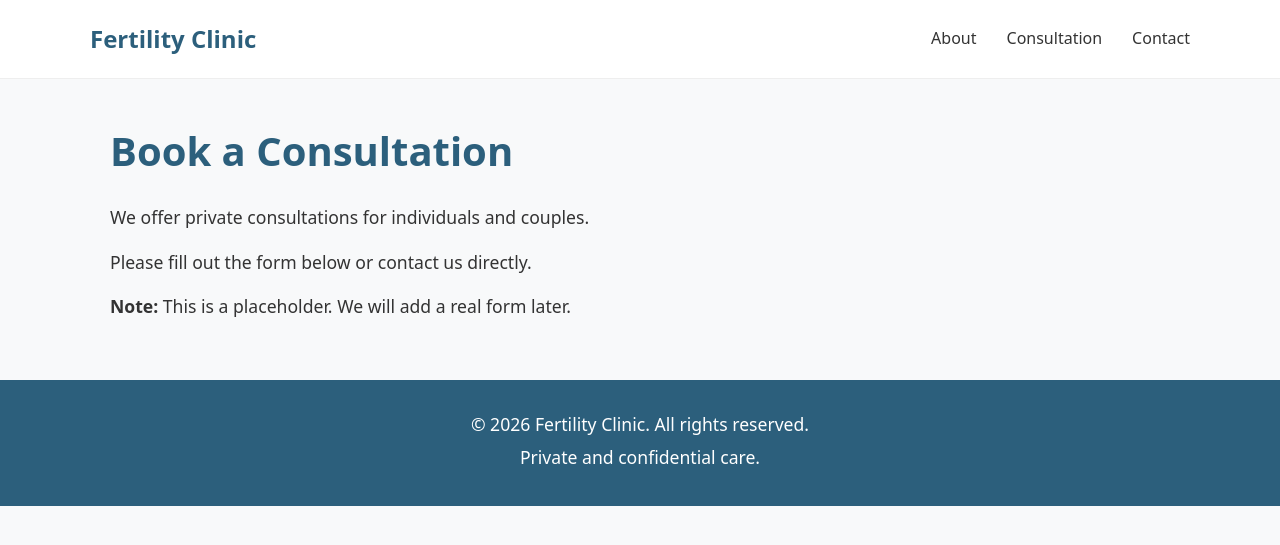
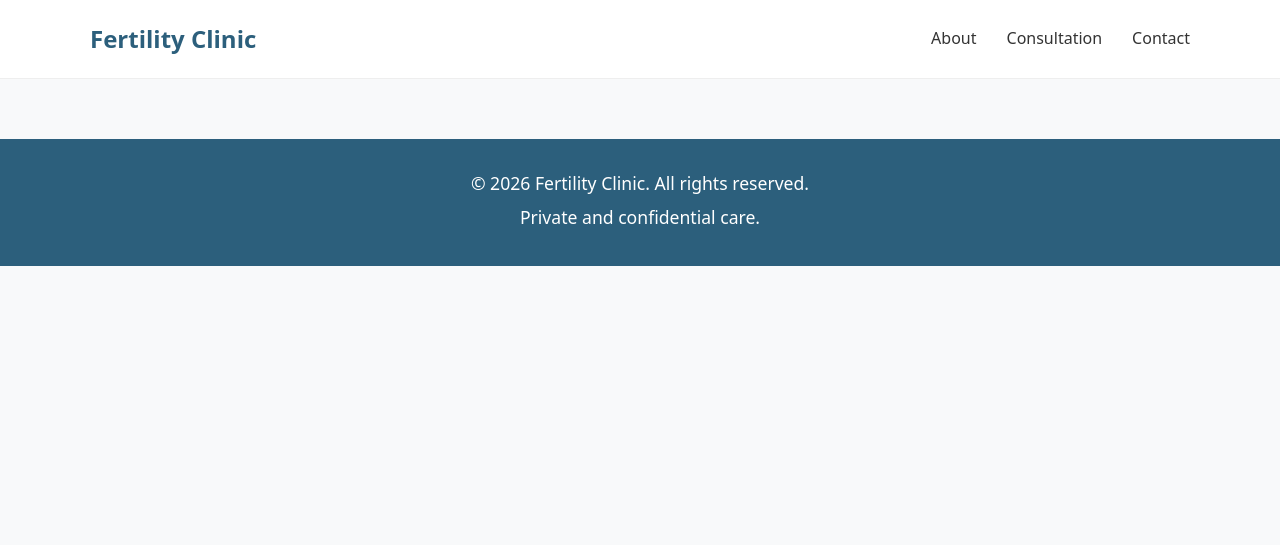
Before and after one commit to NnGitH/Fertility-Clinic-Website, a Jekyll site: the page built from consultation.md, in a window 1280 px wide. Shown: the top 545 px of the page. Built offline with Jekyll 4.4.1, drawn with Linux system fonts in a browser that asks for light colours.

Commit message:
Clean up consultation.md by removing placeholder text
Removed placeholder content for consultation booking.

```diff
--- a/consultation.md
+++ b/consultation.md
@@ -2,11 +2,3 @@
 layout: default
 title: Book a Consultation
 ---
-
-# Book a Consultation
-
-We offer private consultations for individuals and couples.
-
-Please fill out the form below or contact us directly.
-
-**Note:** This is a placeholder. We will add a real form later.
```
